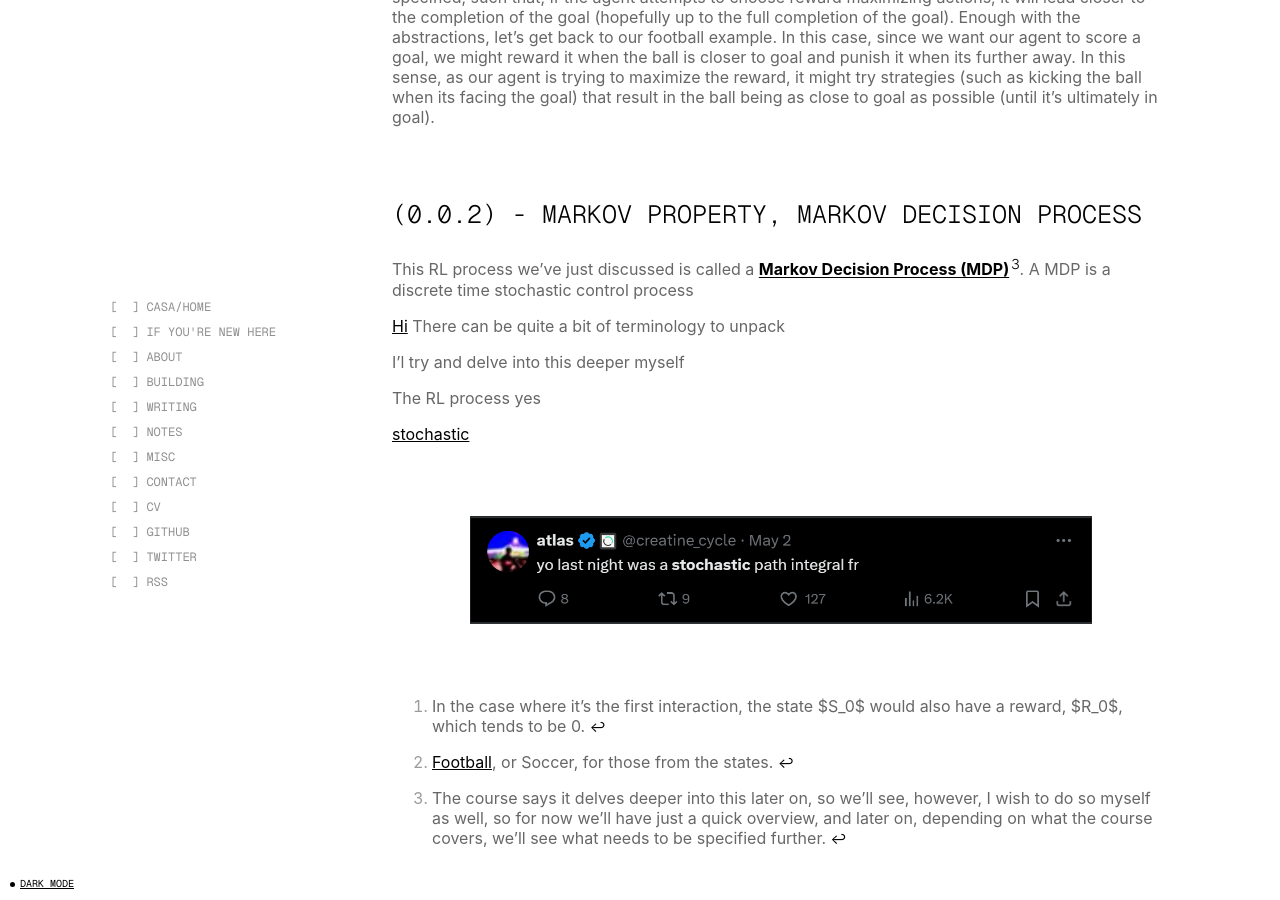
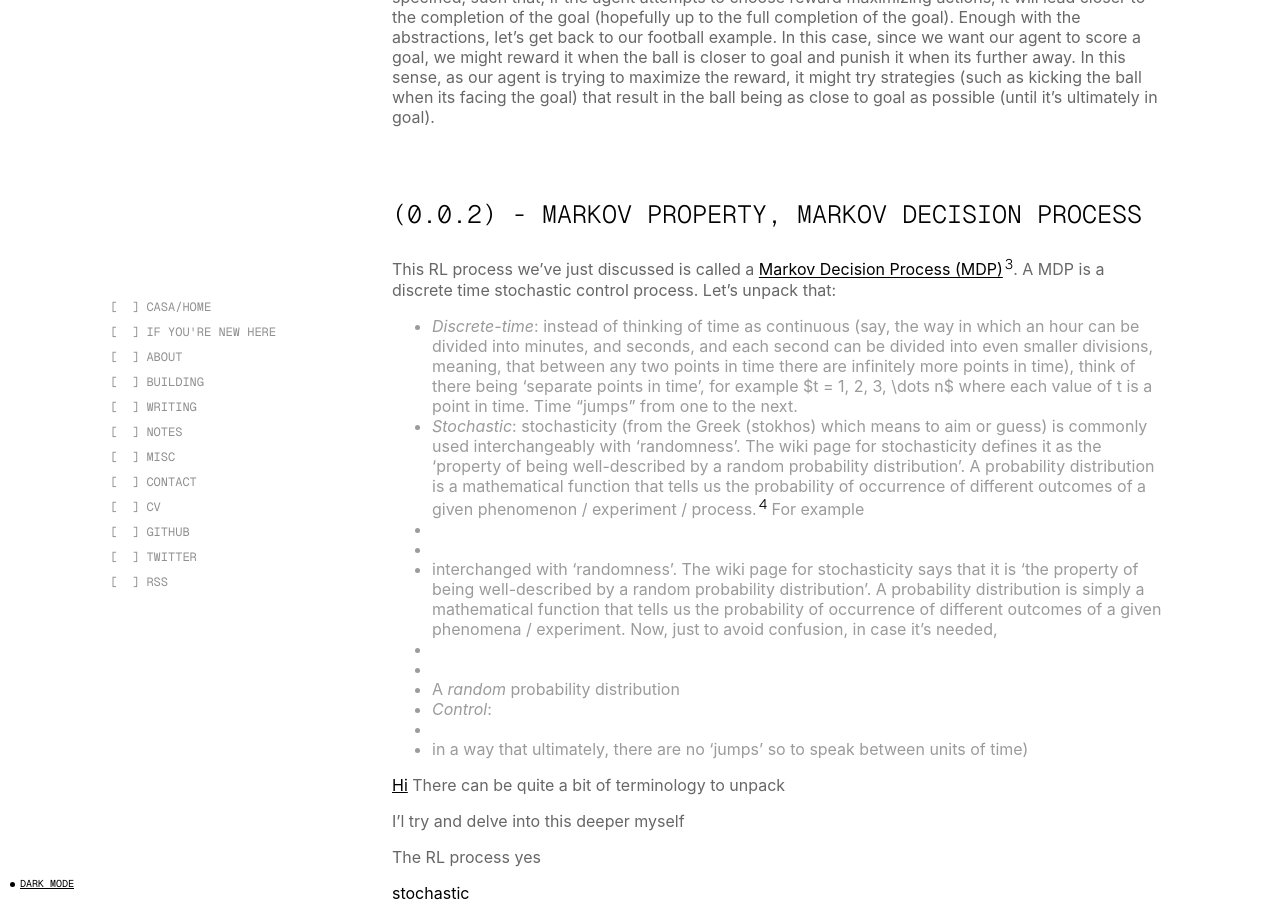
Before and after one commit to thomaspradae/thomaspradae.github.io, a Jekyll site: the page built from _notes/2024-05-30-hugging-face-rl-course.md, in a window 1280 px wide and 900 px high, scrolled down 1968 px. Built offline with Jekyll 4.4.1, drawn with Linux system fonts in a browser that asks for light colours; nearby versions of some CDN libraries; some of the changed text lies outside the part shown.

Commit message:
PUSH NOTE : 2024-05-30-hugging-face-rl-course.md

```diff
--- a/_notes/2024-05-30-hugging-face-rl-course.md
+++ b/_notes/2024-05-30-hugging-face-rl-course.md
@@ -35,7 +35,20 @@
 In other words, we can express the agent's goal as a maximization problem, the maximization of its reward. This entails that we'd have to make sure our environment is set up / expressed in such a way that it's able to capture this dynamic. For instance, consider we're trying to teach our agent how to score a goal[^2]. To do so, we'd have to make sure our agent has access to a set of actions that can allow it to satisfy such a goal (say, moving in a given direction, kicking, etc.), and that it receives information (a new state and a reward) based on the action it takes. Furthermore, this information is specified, such that, if the agent attempts to choose reward maximizing actions, it will lead closer to the completion of the goal (hopefully up to the full completion of the goal). Enough with the abstractions, let's get back to our football example. In this case, since we want our agent to score a goal, we might reward it when the ball is closer to goal and punish it when its further away. In this sense, as our agent is trying to maximize the reward, it might try strategies (such as kicking the ball when its facing the goal) that result in the ball being as close to goal as possible (until it's ultimately in goal).
 
 ### (0.0.2) - MARKOV PROPERTY, MARKOV DECISION PROCESS
-This RL process we've just discussed is called a **[Markov Decision Process (MDP)](https://en.wikipedia.org/wiki/Markov_decision_process)**[^3]. A MDP is a discrete time stochastic control process
+This RL process we've just discussed is called a [Markov Decision Process (MDP)](https://en.wikipedia.org/wiki/Markov_decision_process)[^3]. A MDP is a discrete time stochastic control process. Let's unpack that:
+- *Discrete-time*: instead of thinking of time as continuous (say, the way in which an hour can be divided into minutes, and seconds, and each second can be divided into even smaller divisions, meaning, that between any two points in time there are infinitely more points in time), think of there being 'separate points in time', for example $t = 1, 2, 3, \dots n$ where each value of t is a point in time. Time "jumps" from one to the next.
+- *Stochastic*: stochasticity (from the Greek (stokhos) which means to aim or guess) is commonly used interchangeably with 'randomness'. The wiki page for stochasticity defines it as the 'property of being well-described by a random probability distribution'. A probability distribution is a mathematical function that tells us the probability of occurrence of different outcomes of a given phenomenon / experiment / process.[^4] For example
+-
+-
+- interchanged with 'randomness'. The wiki page for stochasticity says that it is 'the property of being well-described by a random probability distribution'. A probability distribution is simply a mathematical function that tells us the probability of occurrence of different outcomes of a given phenomena / experiment. Now, just to avoid confusion, in case it's needed,
+-
+-
+- A *random* probability distribution
+- *Control*:
+-
+- in a way that ultimately, there are no 'jumps' so to speak between units of time)
+
+
 
 [Hi](Pasted image 20240530180557.png)
 There can be quite a bit of terminology to unpack
@@ -53,3 +66,4 @@
 [^1]: In the case where it's the first interaction, the state $S_0$ would also have a reward, $R_0$, which tends to be 0.
 [^2]: [Football](https://www.youtube.com/watch?v=6TnKvlQ2h7s&ab_channel=Super6), or Soccer, for those from the states.
 [^3]: The course says it delves deeper into this later on, so we'll see, however, I wish to do so myself as well, so for now we'll have just a quick overview, and later on, depending on what the course covers, we'll see what needs to be specified further.
+[^4]: I promise to dive deeper into this elsewhere on this page, so there should probably be a link here, if I haven't, maybe I forgot to link it so it might be somewhere in `notes`
```
